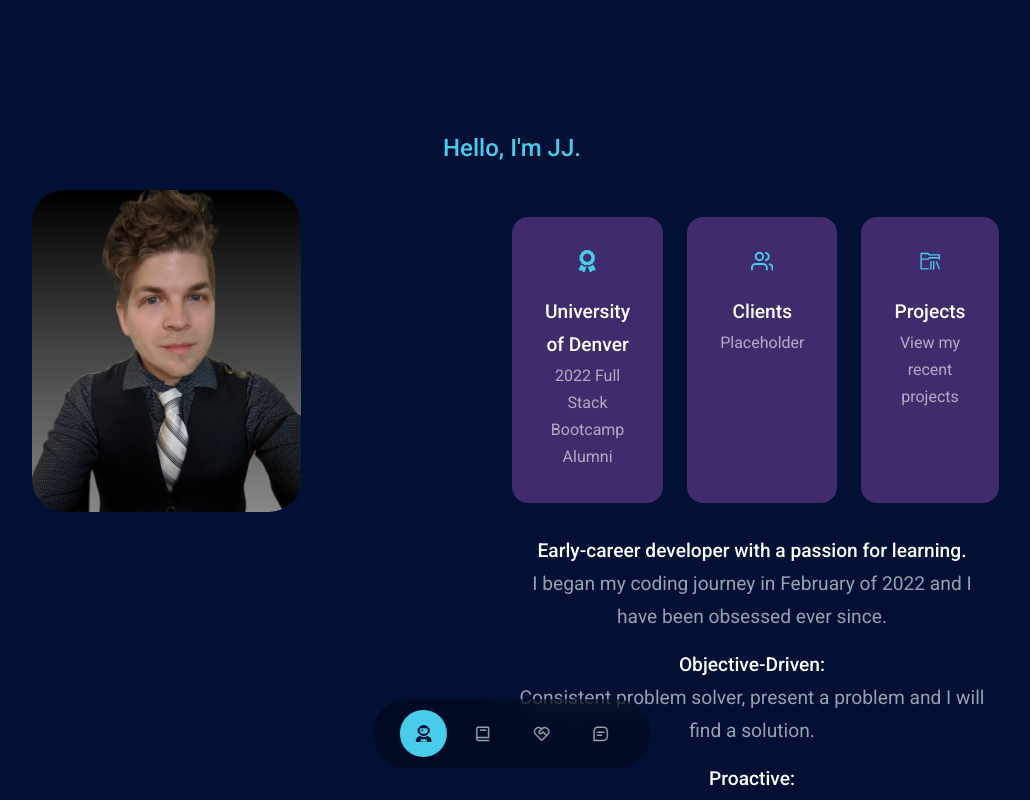
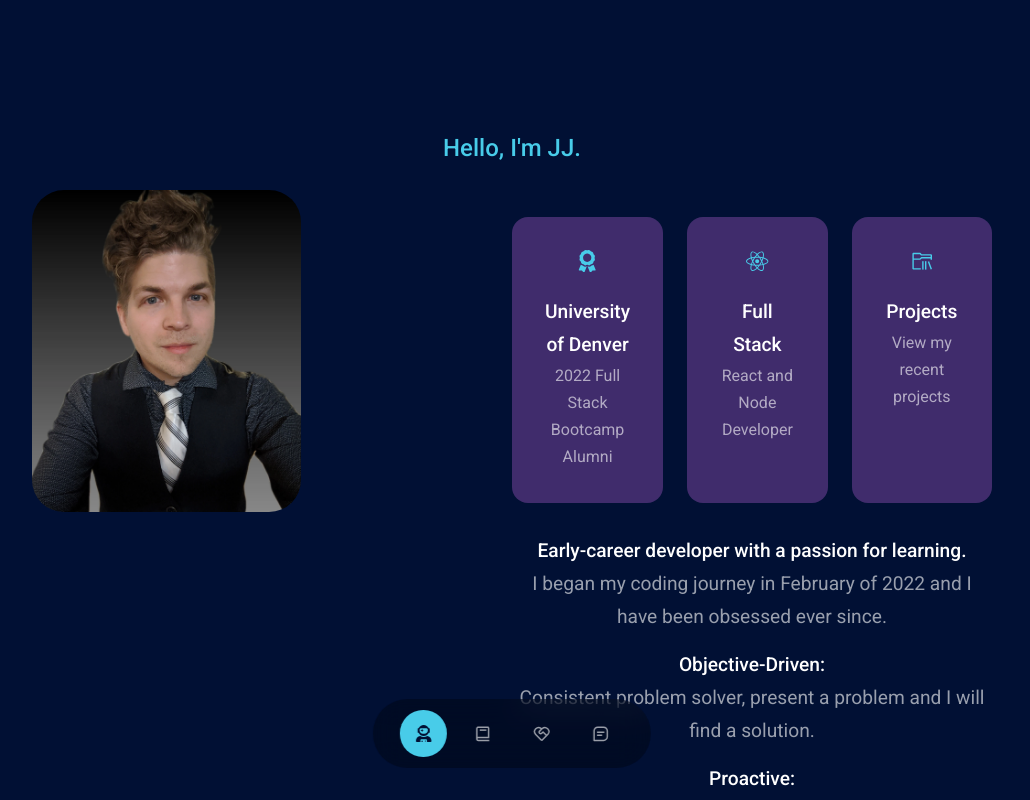
Before and after one commit to jgault87/react-blog, a React (Create React App) app: page / in a window 1280 px wide. Shown: the top 800 px of the page, without its empty margins (128-1158 px from the left). Built offline with nearby package versions, Linux system fonts and the light colour scheme.

Commit message:
updated layout

```diff
--- a/src/components/about/About.js
+++ b/src/components/about/About.js
@@ -2,7 +2,7 @@ import React from 'react';
 import './about.css';
 import ME from '../../assets/me.webp';
 import { FaAward } from 'react-icons/fa';
-import { FiUsers } from 'react-icons/fi';
+import { FaReact } from 'react-icons/fa';
 import { VscFolderLibrary } from 'react-icons/vsc';
 import SpringAnimation from '../Springin';
 import CTA from '../../components/header/CTA'
@@ -12,6 +12,7 @@ const About = ({ handlePageChange }) => {
     <section id='about'>
       {/* <h5>Get To Know </h5> */}
       <h2>Hello, I'm JJ.</h2>
+
 
       <div className='container about__container'>
         <div className='about__me'>
@@ -31,9 +32,9 @@ const About = ({ handlePageChange }) => {
               </article>
 
               <article className='about__card'>
-                <FiUsers className='about__icon' />
-                <h5>Clients</h5>
-                <small>Placeholder</small>
+                <FaReact className='about__icon' />
+                <h5>Full Stack </h5>
+                <small>React and Node Developer</small>
               </article>
 
               <article
```
